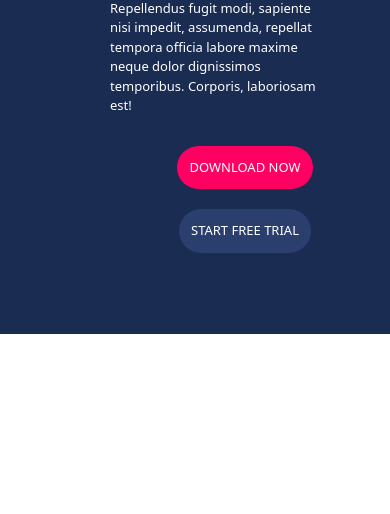
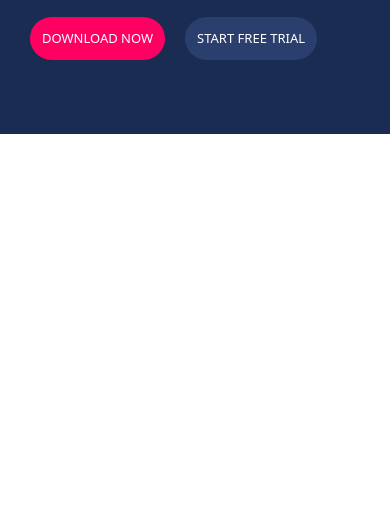
Before and after one commit to MADHANNVP/EMC, a plain HTML site: page SolMusic/solmusic.html in a window 390 px wide. Shown: the part 330-844 px from the top of the page. Drawn offline with nearby package versions, Linux system fonts and the light colour scheme.

Commit message:
update the solmusic

```diff
--- a/SolMusic/solmusic.html
+++ b/SolMusic/solmusic.html
@@ -88,16 +88,24 @@
         }
         .imgbackground{
             background-color:#1b2c52;
-            height:500px;
              width:100%;
              position:relative
         }
-        @media (max-width:640px) {
+        .section--2--one{
+            position: absolute;
+            top:100px;
+            left:100px;
+        }
+        @media (max-width:740px) {
             .imgbackground{
-                height:600px;
+                height:400px;
+            }
+            .section--2--one{
+                top:10px;
+                left:10px;
             }
         }
-        @media (min-width:640px){
+        @media (min-width:740px){
             .paragrap{
                 width:550px;
             }
@@ -138,13 +146,13 @@
             <div class="imgbackground" style=" ">
                 <img src="image/Untitled design (2).png" alt="" class=" hidden sm:block"
                     style="height:600px; width:100%;">
-                <div style="position: absolute; top:100px; left:100px;">
+                <div class=" section--2--one"style="">
                     <h1 class="p-3 text-3xl sm:text-left sm:text-5xl text-white"><b
                             style="color:rgb(255, 0, 98)">Music </b><b>or <br> everyone.</b></h1>
                     <div class="paragrap">
                         Lorem ipsum dolor sit amet consectetur adipisicing elit. Deserunt, quibusdam inventore. Repellendus fugit modi, sapiente nisi impedit, assumenda, repellat tempora officia labore maxime neque dolor dignissimos temporibus. Corporis, laboriosam est!
                     </div>
-                    <div class="p-5 flex items-center gap-5 justify-center sm:justify-start sm:flex-row flex-col ">
+                    <div class="p-5 flex items-center gap-5  ">
                         <button class="p-3 rounded-full text-white"
                             style="background-color:rgb(255, 0, 98); font-size:13px;">DOWNLOAD NOW</button>
                         <button class="p-3 rounded-full text-white"
```
